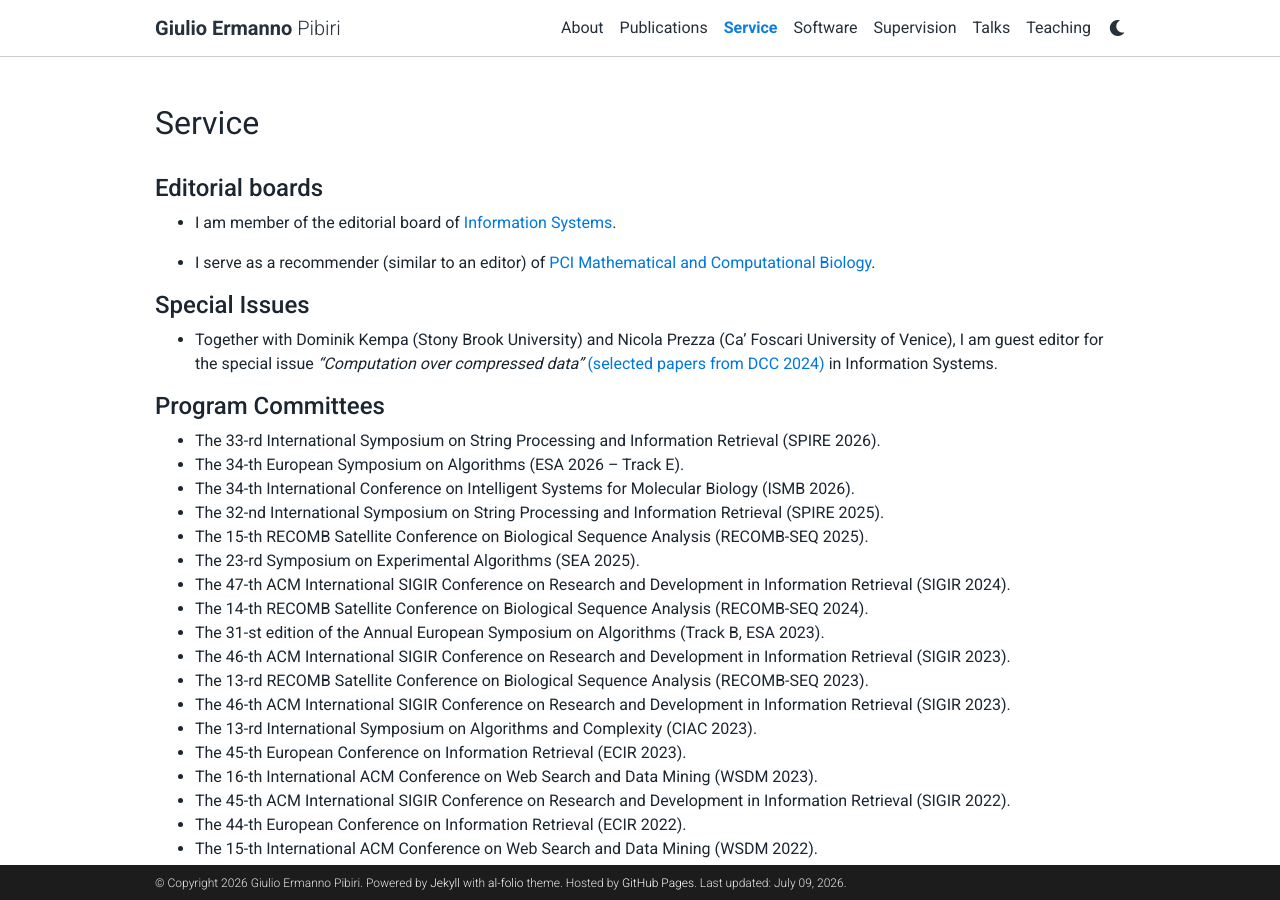
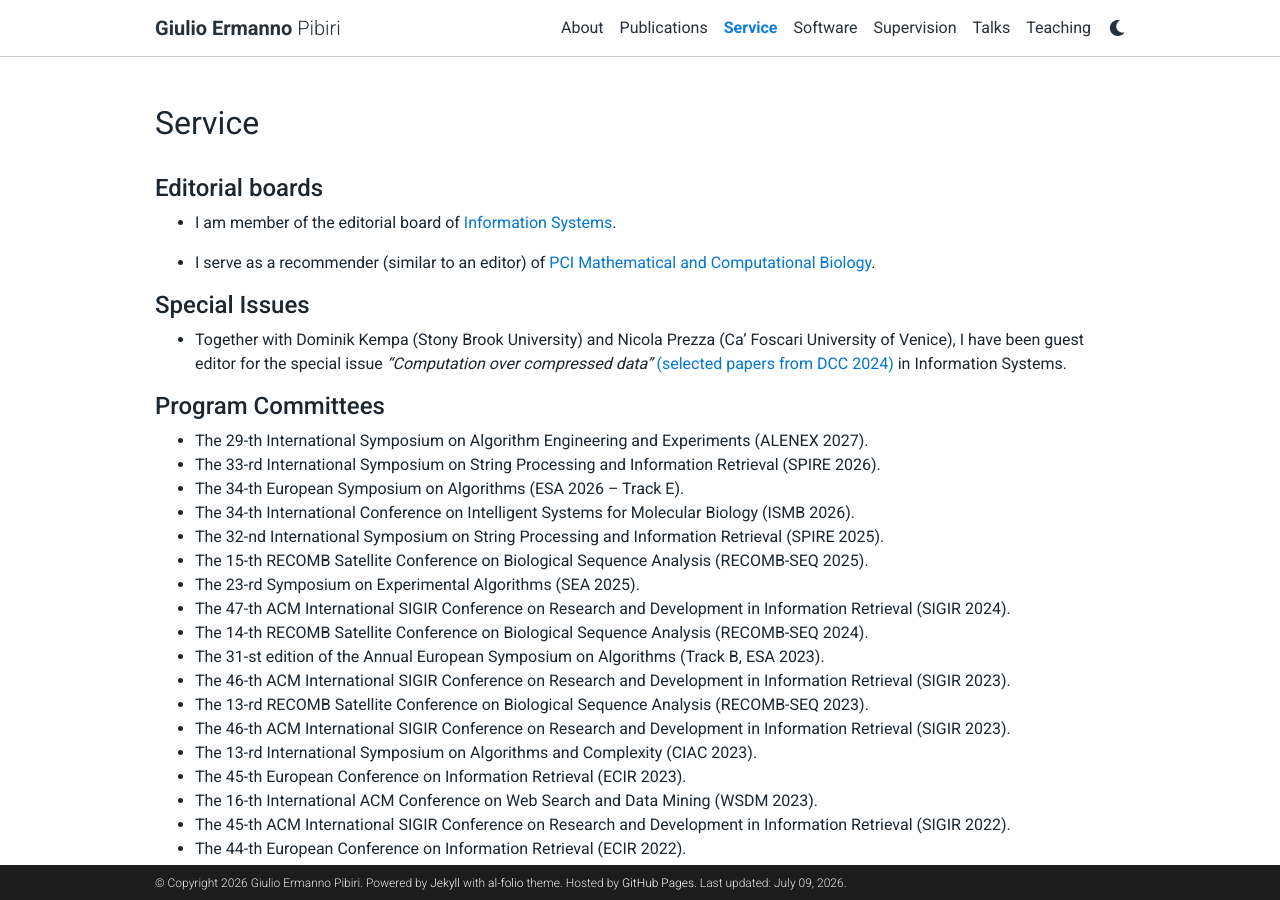
Before and after one commit to jermp/jermp.github.io, a Jekyll site: the page built from _pages/service.md, in a window 1280 px wide and 900 px high. Built offline with Jekyll 4.4.1, drawn with Linux system fonts in a browser that asks for light colours; comment, search, counter and statistics services are not loaded; a style sheet for code colours, icons or effects is not loaded.

Commit message:
added PC

```diff
--- a/_pages/service.md
+++ b/_pages/service.md
@@ -14,10 +14,11 @@
 
 #### **Special Issues**
 
-- Together with Dominik Kempa (Stony Brook University) and Nicola Prezza (Ca' Foscari University of Venice), I am guest editor for the special issue [*"Computation over compressed data"* (selected papers from DCC 2024)](https://www.sciencedirect.com/special-issue/305506/computation-over-compressed-data) in Information Systems.
+- Together with Dominik Kempa (Stony Brook University) and Nicola Prezza (Ca' Foscari University of Venice), I have been guest editor for the special issue [*"Computation over compressed data"* (selected papers from DCC 2024)](https://www.sciencedirect.com/special-issue/305506/computation-over-compressed-data) in Information Systems.
 
 #### **Program Committees**
 
+- The 29-th International Symposium on Algorithm Engineering and Experiments (ALENEX 2027).
 - The 33-rd International Symposium on String Processing and Information Retrieval (SPIRE 2026).
 - The 34-th European Symposium on Algorithms (ESA 2026 -- Track E).
 - The 34-th International Conference on Intelligent Systems for Molecular Biology (ISMB 2026).
```
